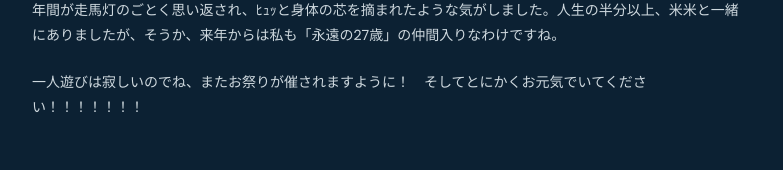
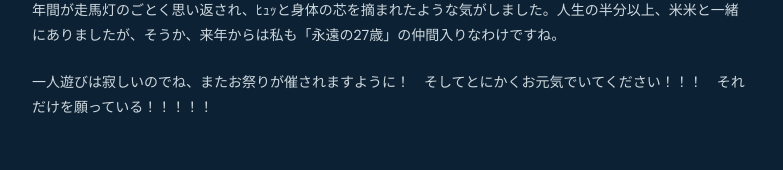
Before and after one commit to moemarusan/kuromimi, a Gatsby site: page /wsc/ in a window 1280 px wide. Shown: the part 2884-3054 px from the top of the page, without its empty margins (248-1031 px from the left). Built offline with nearby package versions, Linux system fonts and the light colour scheme; Gatsby itself is replaced by a stand-in of ours.

Commit message:
:wrench:[fix]

```diff
--- a/content/blog/wsc/index.md
+++ b/content/blog/wsc/index.md
@@ -52,4 +52,4 @@ https://twitter.com/moemarusan/status/1688129853093281792
 
 さて、今回のツアーにおける個人的（それはそれはとても個人的）ハイライトは、千秋楽の横浜公演にてマリさんが放った「私たちが27歳に見えますように！」 でした。その瞬間、死ぬわけでもないのに、あの夏から今までの17年間が走馬灯のごとく思い返され、ﾋｭｯと身体の芯を摘まれたような気がしました。人生の半分以上、米米と一緒にありましたが、そうか、来年からは私も「永遠の27歳」の仲間入りなわけですね。
 
-一人遊びは寂しいのでね、またお祭りが催されますように！　そしてとにかくお元気でいてください！！！！！！！
+一人遊びは寂しいのでね、またお祭りが催されますように！　そしてとにかくお元気でいてください！！！　それだけを願っている！！！！！
```
